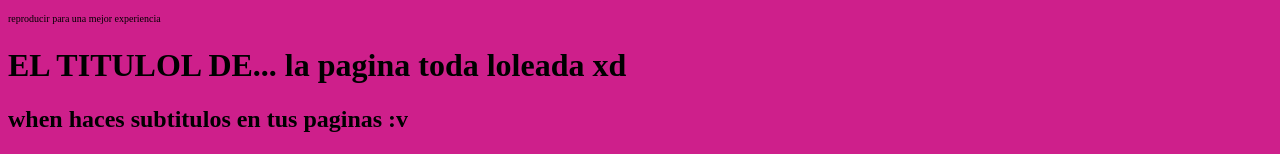
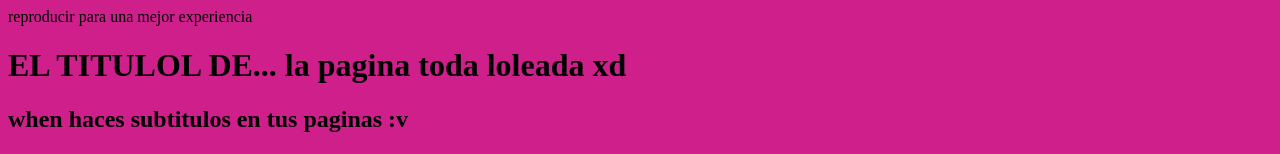
Before and after one commit to Chorisantii/PAGINA-DEL-MOMO, a plain HTML site: page index.html in a window 1280 px wide. Shown: the top 154 px of the page. Drawn offline with Linux system fonts and the light colour scheme.

Commit message:
Update index.html

```diff
--- a/index.html
+++ b/index.html
@@ -392,7 +392,7 @@ return (div);
 <body>
         </text>
       </svg>
-<footer><span style="font-family: 'Comic Sans'; font-size: 10px;"> reproducir para una mejor experiencia</footer><span>
+<footer><span style="font-family: 'Comic Sans'; font-size: 10;"> reproducir para una mejor experiencia</footer><span>
     <audio autoplay loop>
         <source src="ELLAMELLAMA.mp3" type="audio/mpeg">
     </audio>
```
